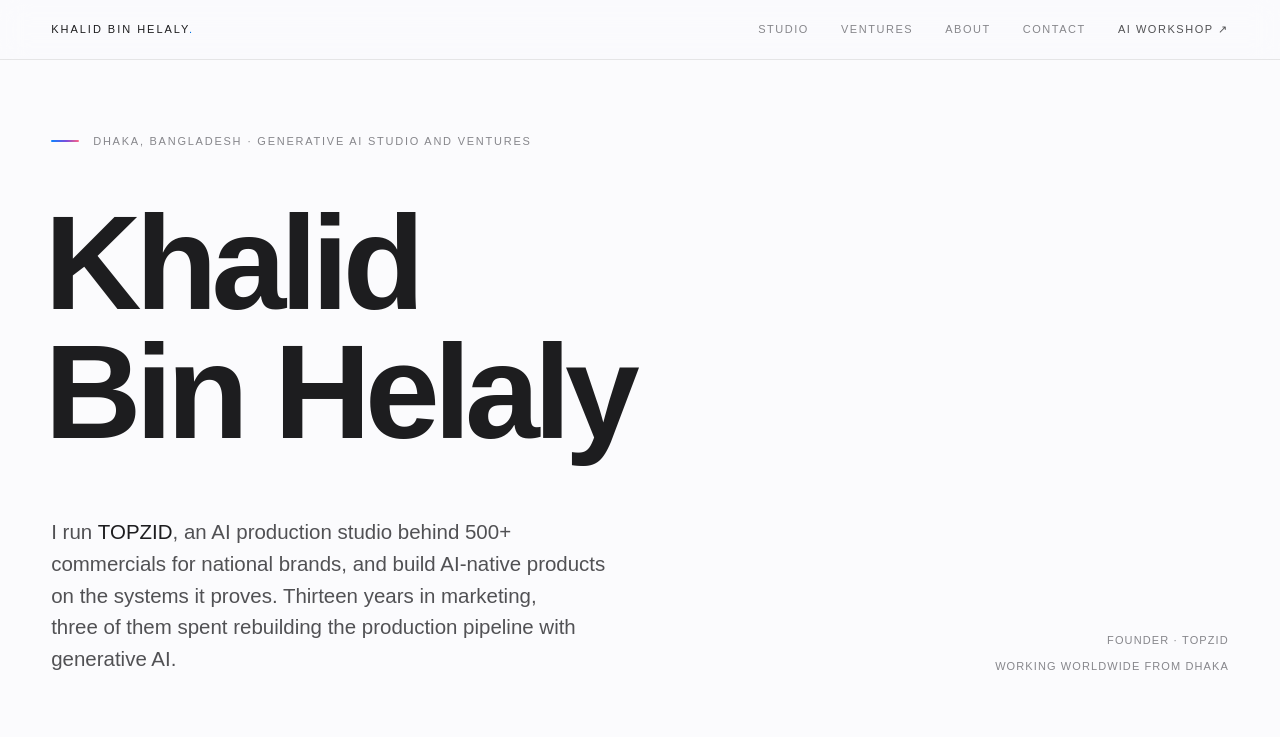
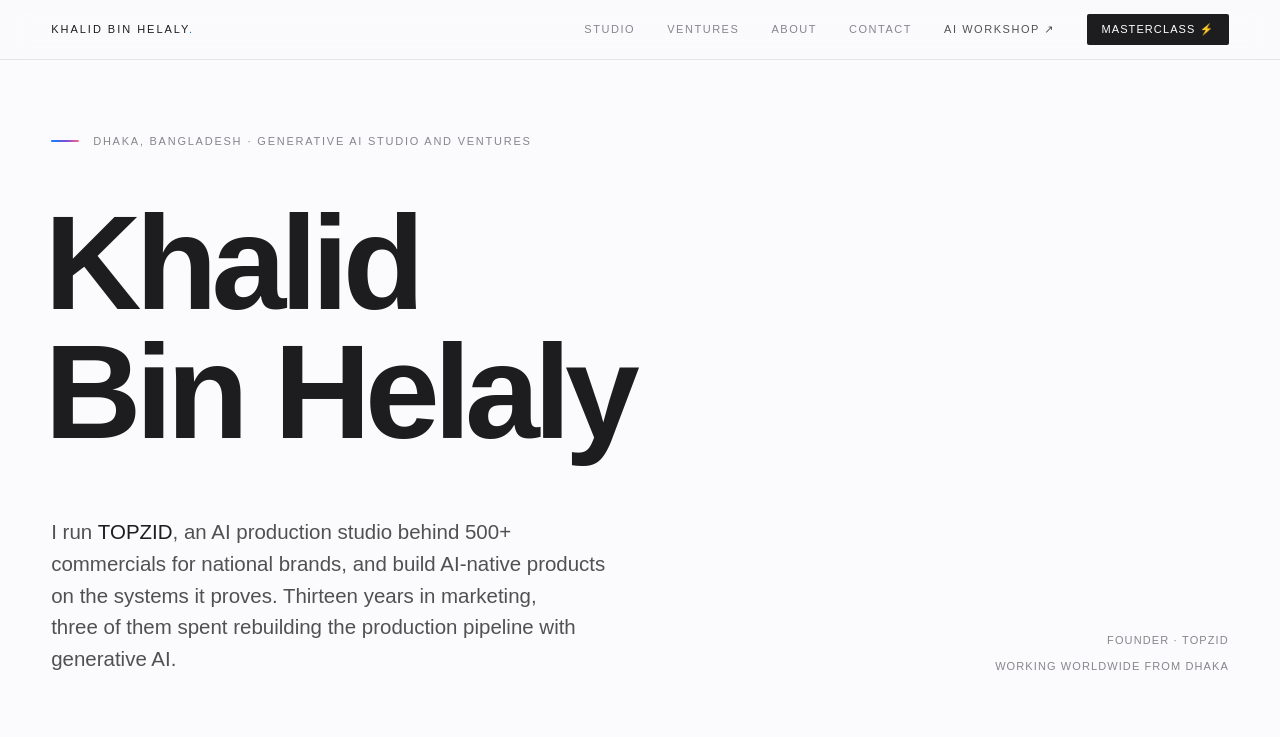
Before and after one commit to khalidibnhelaly-creator/khalid, a Next.js app: page / in a window 1280 px wide. Shown: the top 737 px of the page. Built offline with nearby package versions, Linux system fonts and the light colour scheme; no server answers; a web font is replaced by a local one.

Commit message:
feat: Masterclass highlight tab in main nav, Apply for Free Seat button → /student

```diff
--- a/app/globals.css
+++ b/app/globals.css
@@ -212,6 +212,19 @@
 
 .kh-nav a.kh-ext:hover {
   color: var(--k-accent-bright);
+}
+
+.kh-nav a.kh-highlight {
+  color: var(--k-card);
+  background: var(--k-ink);
+  padding: 0.42rem 0.9rem;
+  border-radius: 2px;
+  letter-spacing: 0.1em;
+}
+
+.kh-nav a.kh-highlight:hover {
+  background: #000;
+  color: #fff;
 }
 
 .kh-toggle {
--- a/components/site-header.tsx
+++ b/components/site-header.tsx
@@ -3,7 +3,7 @@
 import Link from "next/link";
 import { useState } from "react";
 
-export type NavItem = { label: string; href: string; external?: boolean };
+export type NavItem = { label: string; href: string; external?: boolean; highlight?: boolean };
 
 const DEFAULT_NAV: NavItem[] = [
   { label: "Studio", href: "#studio" },
@@ -11,6 +11,7 @@
   { label: "About", href: "#about" },
   { label: "Contact", href: "#contact" },
   { label: "AI Workshop ↗", href: "/ai", external: true },
+  { label: "Masterclass ⚡", href: "/masterclass", external: true, highlight: true },
 ];
 
 const DEFAULT_LABELS = { menu: "Menu", close: "Close" };
@@ -43,7 +44,7 @@
               <Link
                 key={item.href}
                 href={item.href}
-                className="kh-ext"
+                className={item.highlight ? "kh-highlight" : "kh-ext"}
                 onClick={() => setOpen(false)}
               >
                 {item.label}
--- a/public/masterclass/index.html
+++ b/public/masterclass/index.html
@@ -348,6 +348,7 @@
           <div style="display:flex;gap:12px;flex-wrap:wrap;">
             <a href="#reserve" class="btn btn-solid" data-tier="operator">Reserve My Seat &rarr;</a>
             <a href="#previews" class="btn btn-ghost">Watch free previews first</a>
+            <a href="/student" class="btn btn-ghost" style="border-color:var(--gold);color:var(--gold);">Apply for a Free Seat</a>
           </div>
           <p class="seat-note"><b>50 seats total.</b> Small on purpose — feedback does not scale to a stadium.</p>
         </div>
@@ -650,8 +651,12 @@
         <a href="#reserve" class="btn btn-ghost" data-tier="business">Reserve Business Track &rarr;</a>
       </div>
     </div>
-    <div style="margin-top:28px;padding:20px 24px;border:1px solid var(--line-2);border-radius:4px;background:var(--paper);font-size:15px;color:var(--ink-soft);">
-      <b style="color:var(--ink);">Can't pay?</b> 15 of the 50 seats are free — earned through a short application, not a click. The price is showing up every week and sharing your work. Details go out in the WhatsApp group. If you can pay, take a paid seat and leave a free one for someone who can't.
+    <div style="margin-top:28px;padding:24px 28px;border:1px solid var(--gold);border-left:4px solid var(--gold);border-radius:4px;background:var(--paper);display:flex;gap:24px;align-items:center;flex-wrap:wrap;">
+      <div style="flex:1;min-width:220px;">
+        <p style="margin:0 0 6px;font-weight:700;font-size:16.5px;color:var(--ink);">Can't pay? Apply for a free seat.</p>
+        <p style="margin:0;font-size:14.5px;color:var(--ink-soft);">15 of the 50 seats are free — earned through a short application, not a click. The price is showing up every week and sharing your work.</p>
+      </div>
+      <a href="/student" class="btn btn-ghost" style="border-color:var(--gold);color:var(--gold);white-space:nowrap;flex-shrink:0;">Apply for a Free Seat &rarr;</a>
     </div>
   </div>
 </section>
```
